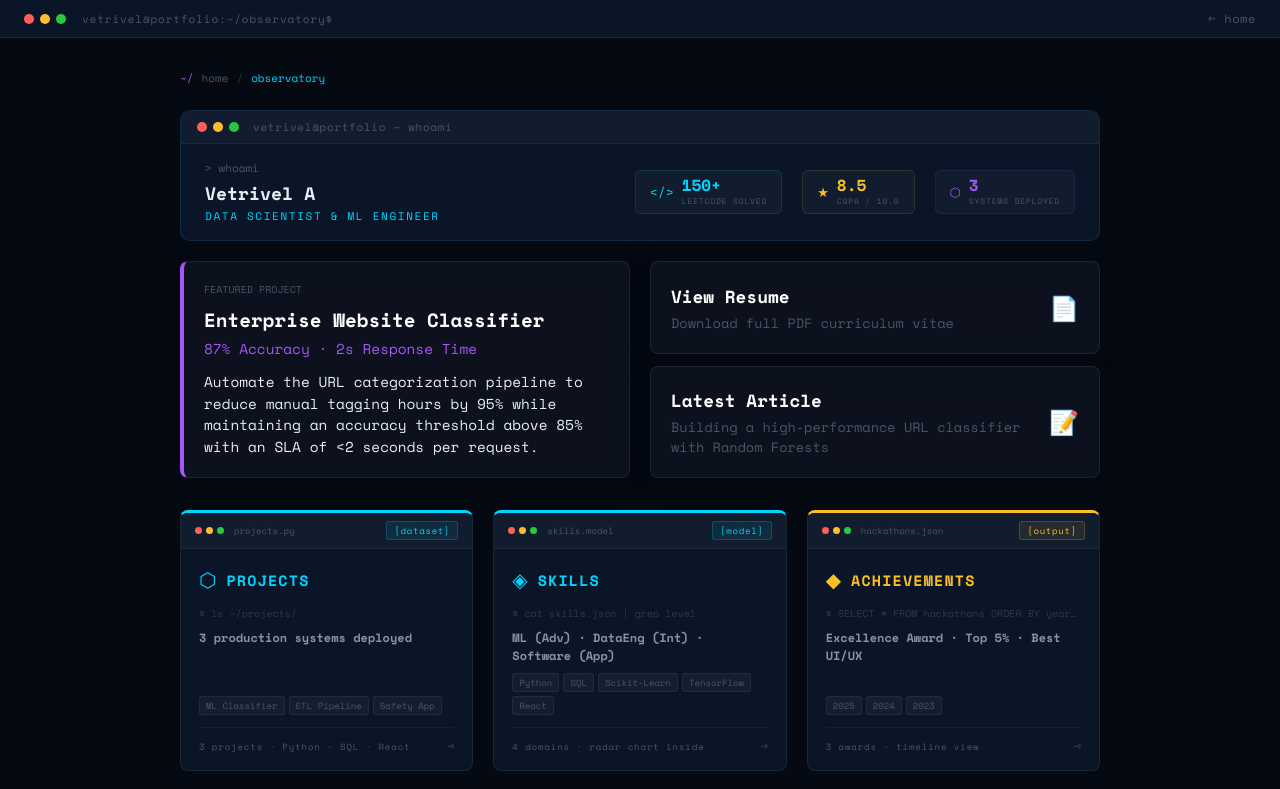
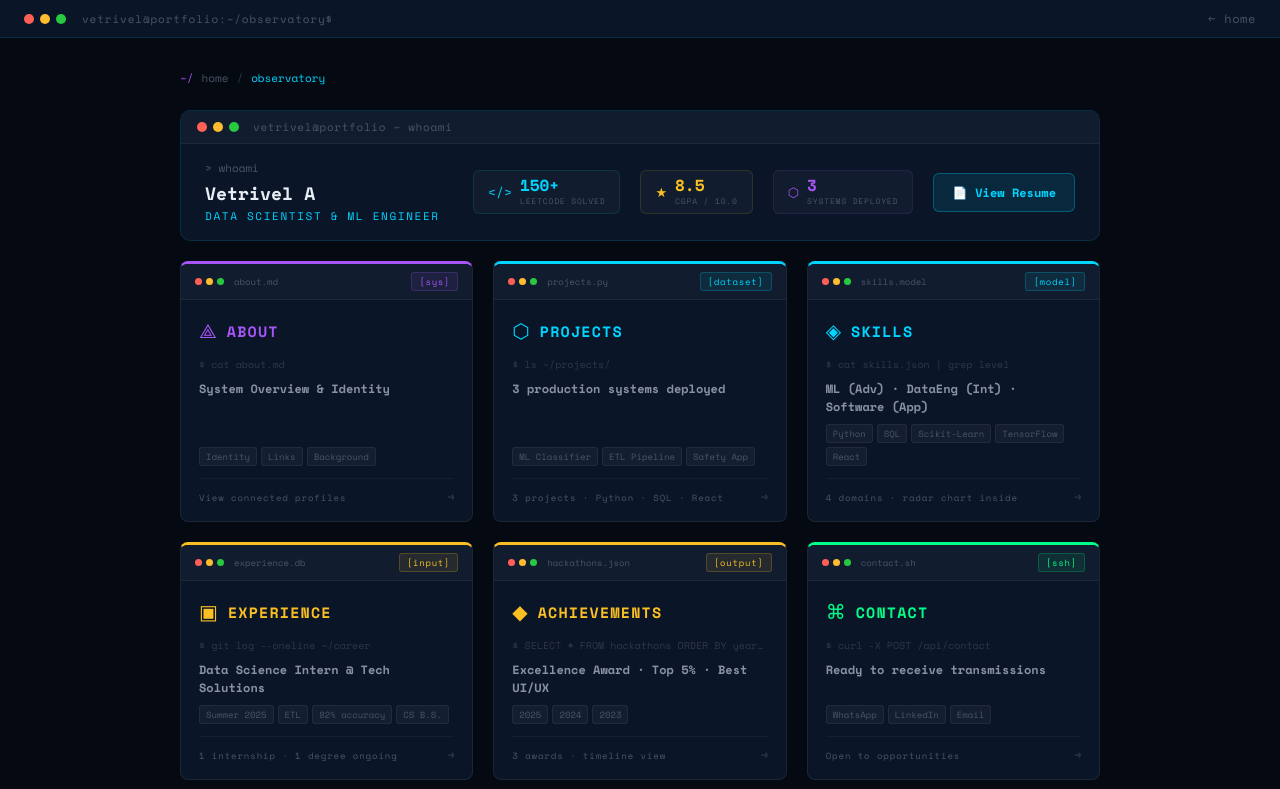
Before and after one commit to vetrivel-28/observatory, a React (Vite) app: page /observatory in a window 1280 px wide. Shown: the top 789 px of the page. Built offline with nearby package versions, Linux system fonts and the light colour scheme.

Commit message:
Simplify Technical Observatory hub page

```diff
--- a/src/pages/Contact.jsx
+++ b/src/pages/Contact.jsx
@@ -327,6 +327,64 @@ export default function Contact() {
           ))}
         </div>
       </div>
+
+      {/* Contact Information section */}
+      <div className="contact-form terminal-card" style={{
+        width: '100%', maxWidth: '640px',
+        background: '#0a1628',
+        border: '1px solid rgba(255,255,255,0.06)',
+        borderRadius: '10px',
+        overflow: 'hidden',
+        marginTop: '24px',
+      }}>
+        <div style={{
+          background: '#1a2332',
+          borderBottom: '1px solid rgba(255,255,255,0.06)',
+          padding: '8px 16px',
+          display: 'flex', alignItems: 'center', gap: '6px',
+        }}>
+          <div style={{ width: '8px', height: '8px', borderRadius: '50%', background: '#ff5f57' }} />
+          <div style={{ width: '8px', height: '8px', borderRadius: '50%', background: '#febc2e' }} />
+          <div style={{ width: '8px', height: '8px', borderRadius: '50%', background: '#28c840' }} />
+          <span style={{ fontFamily: 'Space Mono', fontSize: '10px', color: '#4a5568', marginLeft: '8px' }}>
+            vetrivel@portfolio:~/contact-info$
+          </span>
+        </div>
+        <div className="section-content" style={{ padding: '20px 24px', display: 'flex', flexDirection: 'column', gap: '20px' }}>
+
+          <div style={{ display: 'flex', alignItems: 'flex-start', gap: '16px' }}>
+            <span style={{ fontSize: '1.4rem' }}>📧</span>
+            <div>
+              <div style={{ fontFamily: 'Space Mono, monospace', fontSize: '12px', color: '#8892a4', marginBottom: '4px', textTransform: 'uppercase', letterSpacing: '0.05em' }}>Email</div>
+              <a
+                href="mailto:vetri282006@gmail.com"
+                style={{ fontFamily: 'DM Sans, sans-serif', fontSize: '15px', color: '#e8eef5', textDecoration: 'none', transition: 'color 0.2s', fontWeight: '500' }}
+                onMouseEnter={e => e.currentTarget.style.color = '#00d4ff'}
+                onMouseLeave={e => e.currentTarget.style.color = '#e8eef5'}
+              >
+                vetri282006@gmail.com
+              </a>
+            </div>
+          </div>
+
+          <div style={{ display: 'flex', alignItems: 'flex-start', gap: '16px' }}>
+            <span style={{ fontSize: '1.4rem' }}>📱</span>
+            <div>
+              <div style={{ fontFamily: 'Space Mono, monospace', fontSize: '12px', color: '#8892a4', marginBottom: '4px', textTransform: 'uppercase', letterSpacing: '0.05em' }}>Phone</div>
+              <a
+                href="tel:+919042203447"
+                style={{ fontFamily: 'DM Sans, sans-serif', fontSize: '15px', color: '#e8eef5', textDecoration: 'none', transition: 'color 0.2s', fontWeight: '500' }}
+                onMouseEnter={e => e.currentTarget.style.color = '#00d4ff'}
+                onMouseLeave={e => e.currentTarget.style.color = '#e8eef5'}
+              >
+                +91 9042203447
+              </a>
+            </div>
+          </div>
+
+        </div>
+      </div>
+
     </div>
   );
 }
--- a/src/pages/Observatory.jsx
+++ b/src/pages/Observatory.jsx
@@ -5,7 +5,20 @@ import SEO from '../components/SEO';
 
 const SECTIONS = [
   {
+    key: 'profiles',
+    title: 'About',
+    icon: '⟁',
+    cmd: 'cat about.md',
+    output: 'System Overview & Identity',
+    chips: ['Identity', 'Links', 'Background'],
+    footerLabel: 'View connected profiles',
+    accent: '#a855f7',
+    tag: '[sys]',
+    filename: 'about.md',
+  },
+  {
     key: 'projects',
+    title: 'Projects',
     icon: '⬡',
     cmd: 'ls ~/projects/',
     output: '3 production systems deployed',
@@ -17,6 +30,7 @@ const SECTIONS = [
   },
   {
     key: 'skills',
+    title: 'Skills',
     icon: '◈',
     cmd: 'cat skills.json | grep level',
     output: 'ML (Adv)  ·  DataEng (Int)  ·  Software (App)',
@@ -27,7 +41,20 @@ const SECTIONS = [
     filename: 'skills.model',
   },
   {
+    key: 'experience',
+    title: 'Experience',
+    icon: '▣',
+    cmd: 'git log --oneline ~/career',
+    output: 'Data Science Intern @ Tech Solutions',
+    chips: ['Summer 2025', 'ETL', '82% accuracy', 'CS B.S.'],
+    footerLabel: '1 internship  ·  1 degree ongoing',
+    accent: '#fbbf24',
+    tag: '[input]',
+    filename: 'experience.db',
+  },
+  {
     key: 'achievements',
+    title: 'Achievements',
     icon: '◆',
     cmd: 'SELECT * FROM hackathons ORDER BY year DESC',
     output: 'Excellence Award  ·  Top 5%  ·  Best UI/UX',
@@ -38,29 +65,8 @@ const SECTIONS = [
     filename: 'hackathons.json',
   },
   {
-    key: 'experience',
-    icon: '▣',
-    cmd: 'git log --oneline ~/career',
-    output: 'Data Science Intern @ Tech Solutions',
-    chips: ['Summer 2025', 'ETL', '82% accuracy', 'CS B.S.'],
-    footerLabel: '1 internship  ·  1 degree ongoing',
-    accent: '#fbbf24',
-    tag: '[input]',
-    filename: 'experience.db',
-  },
-  {
-    key: 'profiles',
-    icon: '⟁',
-    cmd: 'ssh --list-connections',
-    output: '4/4 profiles connected & verified',
-    chips: ['GitHub', 'LinkedIn', 'LeetCode', 'Resume'],
-    footerLabel: '150+ problems  ·  all links live',
-    accent: '#a855f7',
-    tag: '[api]',
-    filename: 'profiles.api',
-  },
-  {
     key: 'contact',
+    title: 'Contact',
     icon: '⌘',
     cmd: 'curl -X POST /api/contact',
     output: 'Ready to receive transmissions',
@@ -232,7 +238,7 @@ export default function Observatory() {
               DATA SCIENTIST & ML ENGINEER
             </div>
           </div>
-          <div className="obs-stats-row" style={{ display: 'flex', gap: '20px', flexWrap: 'wrap' }}>
+          <div className="obs-stats-row" style={{ display: 'flex', gap: '20px', flexWrap: 'wrap', alignItems: 'center' }}>
             {[
               { val: '150+', label: 'LeetCode Solved', color: '#00d4ff', icon: '</>' },
               { val: '8.5', label: 'CGPA / 10.0', color: '#fbbf24', icon: '★' },
@@ -262,66 +268,39 @@ export default function Observatory() {
                 </div>
               </div>
             ))}
+
+            {/* Compact Resume CTA Button */}
+            <button
+              onClick={() => navigate('/resume')}
+              className="hover-lift interactive-card"
+              style={{
+                display: 'flex', alignItems: 'center', gap: '8px',
+                background: 'rgba(0, 212, 255, 0.1)',
+                border: '1px solid rgba(0, 212, 255, 0.3)',
+                padding: '10px 18px', borderRadius: '6px',
+                color: '#00d4ff', fontFamily: 'Space Mono, monospace',
+                fontSize: '12px', fontWeight: 'bold', cursor: 'pointer',
+                transition: 'all 0.2s', marginLeft: 'auto'
+              }}
+              onMouseEnter={e => {
+                e.currentTarget.style.background = 'rgba(0, 212, 255, 0.2)';
+                e.currentTarget.style.boxShadow = '0 0 12px rgba(0, 212, 255, 0.2)';
+              }}
+              onMouseLeave={e => {
+                e.currentTarget.style.background = 'rgba(0, 212, 255, 0.1)';
+                e.currentTarget.style.boxShadow = 'none';
+              }}
+            >
+              <span>📄</span>
+              View Resume
+            </button>
             </div>
           </div>
         </div>
       </>
     )}
 
-      {/* Recruiter / Quick Links Banner */}
-      {booted && (
-        <div style={{
-          display: 'flex',
-          gap: '20px',
-          marginBottom: '32px',
-          flexWrap: 'wrap',
-        }}>
-          {/* Featured Project Quick Card */}
-          <div
-            className="glass-card hover-lift clickable"
-            onClick={() => navigate(`/observatory/projects/${featuredProject.slug}`)}
-            role="button"
-            tabIndex={0}
-            style={{ flex: '1 1 300px', padding: '20px', borderRadius: '8px', borderLeft: `4px solid ${featuredProject.color}`, opacity: 0, animation: 'fadeInUp 0.6s ease forwards', animationDelay: '0.1s' }}
-          >
-            <div style={{ color: 'var(--text-muted)', fontSize: '10px', fontFamily: 'Space Mono', textTransform: 'uppercase', marginBottom: '8px' }}>Featured Project</div>
-            <div style={{ color: 'white', fontWeight: 'bold', fontSize: '1.2rem', marginBottom: '4px' }}>{featuredProject.title}</div>
-            <div style={{ color: featuredProject.color, fontSize: '0.9rem', fontFamily: 'Space Mono', marginBottom: '12px' }}>{featuredProject.metric}</div>
-            <div style={{ color: 'var(--text-primary)', fontSize: '0.9rem', lineHeight: '1.5' }}>{featuredProject.businessObjective}</div>
-          </div>
-
-          {/* Action Links */}
-          <div style={{ flex: '1 1 300px', display: 'flex', flexDirection: 'column', gap: '12px' }}>
-            <div
-              className="glass-card hover-lift clickable"
-              onClick={() => navigate('/resume')}
-              role="button"
-              tabIndex={0}
-              style={{ flex: 1, padding: '20px', borderRadius: '8px', display: 'flex', alignItems: 'center', justifyContent: 'space-between', opacity: 0, animation: 'fadeInUp 0.6s ease forwards', animationDelay: '0.15s' }}
-            >
-              <div>
-                <div style={{ color: 'white', fontWeight: 'bold', fontSize: '1.1rem', marginBottom: '4px' }}>View Resume</div>
-                <div style={{ color: 'var(--text-muted)', fontSize: '0.85rem' }}>Download full PDF curriculum vitae</div>
-              </div>
-              <span style={{ fontSize: '1.5rem' }}>📄</span>
-            </div>
-
-            <div
-              className="glass-card hover-lift clickable"
-              onClick={() => window.open('https://medium.com/@vetrivel-a/enterprise-website-classifier', '_blank')}
-              role="button"
-              tabIndex={0}
-              style={{ flex: 1, padding: '20px', borderRadius: '8px', display: 'flex', alignItems: 'center', justifyContent: 'space-between', opacity: 0, animation: 'fadeInUp 0.6s ease forwards', animationDelay: '0.2s' }}
-            >
-              <div>
-                <div style={{ color: 'white', fontWeight: 'bold', fontSize: '1.1rem', marginBottom: '4px' }}>Latest Article</div>
-                <div style={{ color: 'var(--text-muted)', fontSize: '0.85rem' }}>Building a high-performance URL classifier with Random Forests</div>
-              </div>
-              <span style={{ fontSize: '1.5rem' }}>📝</span>
-            </div>
-          </div>
-        </div>
-      )}
+      {/* Promotional Cards Banner Removed */}
 
       {/* ── Section cards — responsive grid ── */}
       {booted && (
@@ -432,7 +411,7 @@ export default function Observatory() {
                       color: section.accent,
                       letterSpacing: '0.08em',
                     }}>
-                      {section.key.toUpperCase()}
+                      {section.title ? section.title.toUpperCase() : section.key.toUpperCase()}
                     </span>
                   </div>
 
```
